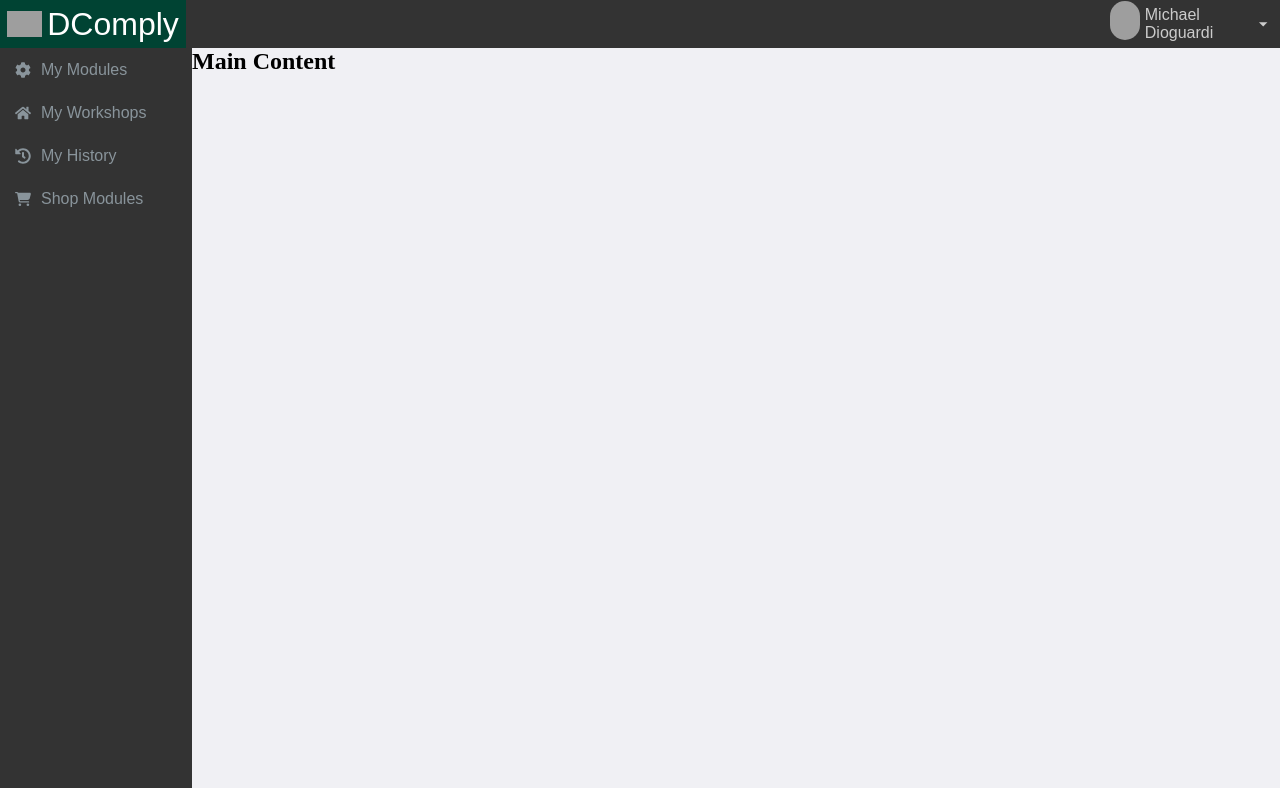
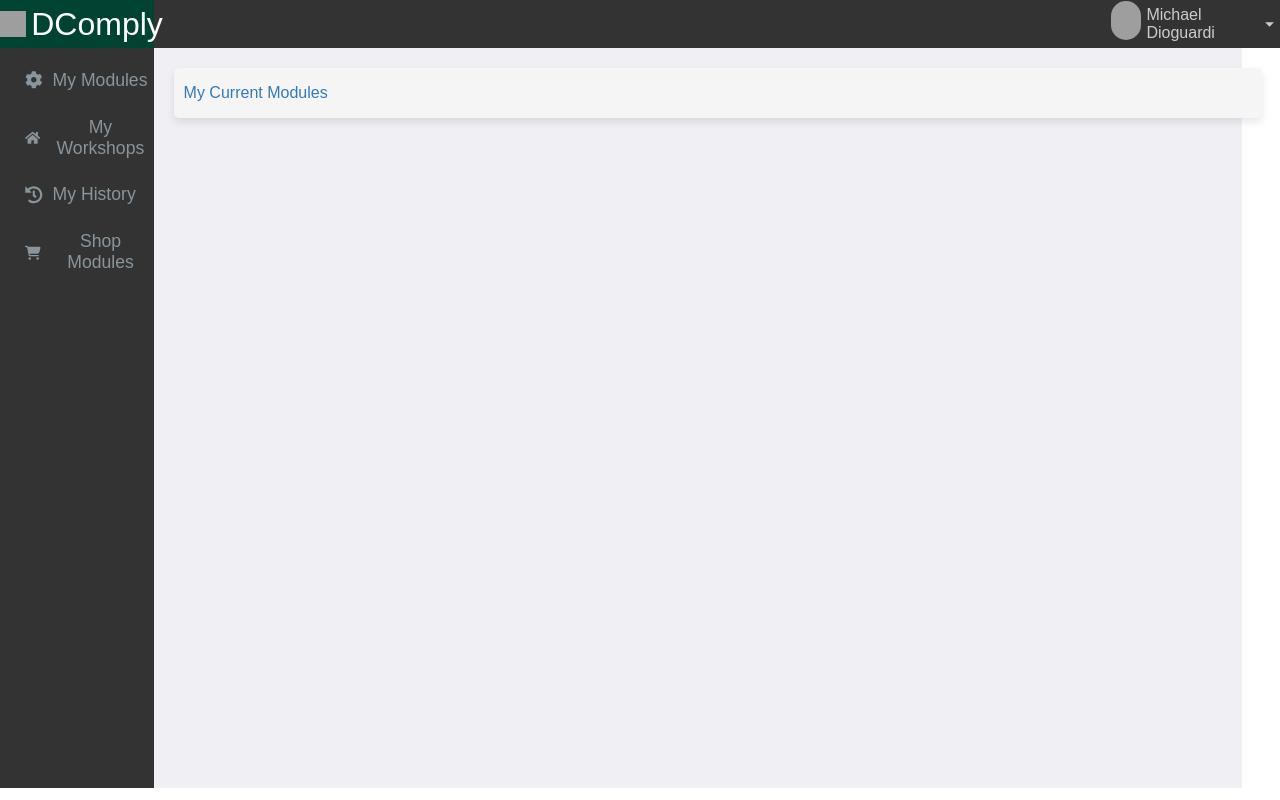
Before and after one commit to Professor-MAD/dcomply, a React (Create React App) app: page / in a window 1280 px wide. Built offline with nearby package versions, Linux system fonts and the light colour scheme; grey boxes are pictures that could not be loaded.

Commit message:
working on landing page for my modules center content

```diff
--- a/src/App.css
+++ b/src/App.css
@@ -28,7 +28,7 @@
   }
 
   .left-side {
-    width: 15%;
+    width: 12%;
     background-color: #273135;
   }
 
--- a/src/App.js
+++ b/src/App.js
@@ -3,6 +3,7 @@
 import SideNav from './components/SideNav/SideNav';
 import Header from './components/header/Header';
 import UserInfoButton from './components/subcomponents/UserInfoButton';
+import MyCurrentModules from './components/myCurrentModules/MyCurrentModules';
 
 function App() {
   const [isMobile, setIsMobile] = useState(false);
@@ -17,9 +18,9 @@
   };
 
   useEffect(() => {
-    handleResize();
+    handleResize(); //Called to have the initial width available in this useEffect thereafter
     window.addEventListener('resize', handleResize);
-    return () => window.removeEventListener('resize', handleResize);
+    return () => window.removeEventListener('resize', handleResize); //Remove eventListener to prevent memory leaks
   }, []);
 
   return (
@@ -38,7 +39,7 @@
           </div>
         )}
         <div className='right-side'>
-          <h2>Main Content</h2>
+          <MyCurrentModules />
         </div>
       </div>
     </div>
--- a/src/components/SideNav/SideNav.css
+++ b/src/components/SideNav/SideNav.css
@@ -30,15 +30,15 @@
     align-items: center;
     background-color: #333333;
     width: 100%;
-    height: 5%;
-    margin-top: 3px;
+    height: 6%;
+    margin-top: 10px;
     margin-bottom: 3px;
     padding: 3px;
     text-align: center;
     color: #89949b;
     font-family: Arial, Helvetica, sans-serif;
-    padding-left: 15px;
-    font-size: 1rem;
+    padding-left: 25px;
+    font-size: 1.1rem;
     cursor: pointer;
 }
 
--- a/src/components/header/Header.css
+++ b/src/components/header/Header.css
@@ -14,7 +14,7 @@
     justify-content: flex-end;
     align-items: flex-end;
     height: 100%;
-    width: 85%;
+    width: 88%;
 }
 
 .left-side-header {
@@ -23,7 +23,7 @@
     justify-content: center;
     align-items: center;
     height: 100%;
-    width: 14.5%;
+    width: 12%;
     background-color: #004333;
     padding: 5px;
     padding-bottom: 5px;
--- /dev/null
+++ b/src/components/myCurrentModules/MyCurrentModules.css
@@ -0,0 +1,18 @@
+.home-button {
+    display: flex;
+    flex-direction: row;
+    justify-content: flex-start;
+    align-items: center;
+    width: 100%;
+    height: 50px;
+    color: #337ab7;
+    font-family: Arial, Helvetica, sans-serif;
+    font-size: 1rem;
+    background-color: #f5f5f5;
+    margin-left: 20px;
+    margin-top: 20px;
+    padding-left: 10px;
+    border-radius: 5px;
+    cursor: pointer;
+    box-shadow: 0 4px 8px rgba(0, 0, 0, 0.1);
+}
--- /dev/null
+++ b/src/components/myCurrentModules/MyCurrentModules.js
@@ -0,0 +1,11 @@
+import "./MyCurrentModules.css";
+
+function MyCurrentModules() {
+    return(
+        <div>
+            <div className="home-button">My Current Modules</div>
+        </div>
+    );
+}
+
+export default MyCurrentModules;
--- a/src/components/subcomponents/UserInfoButton.css
+++ b/src/components/subcomponents/UserInfoButton.css
@@ -23,14 +23,14 @@
     padding: 10px;
     padding-left: 20px;
     background-color: white;
-    border-radius: 10px;
+    border-radius: 5px;
     color: black;
     font-family: Arial, Helvetica, sans-serif;
     font-size: 1rem;
     box-shadow: 0 4px 8px rgba(0, 0, 0, 0.1);
     z-index: 1000;
-    height: 35px;
-    width: 170px;
+    height: 45px;
+    width: 200px;
     border: 1px solid rgba(0, 0, 0, .15);
     cursor: pointer;
 }
```
